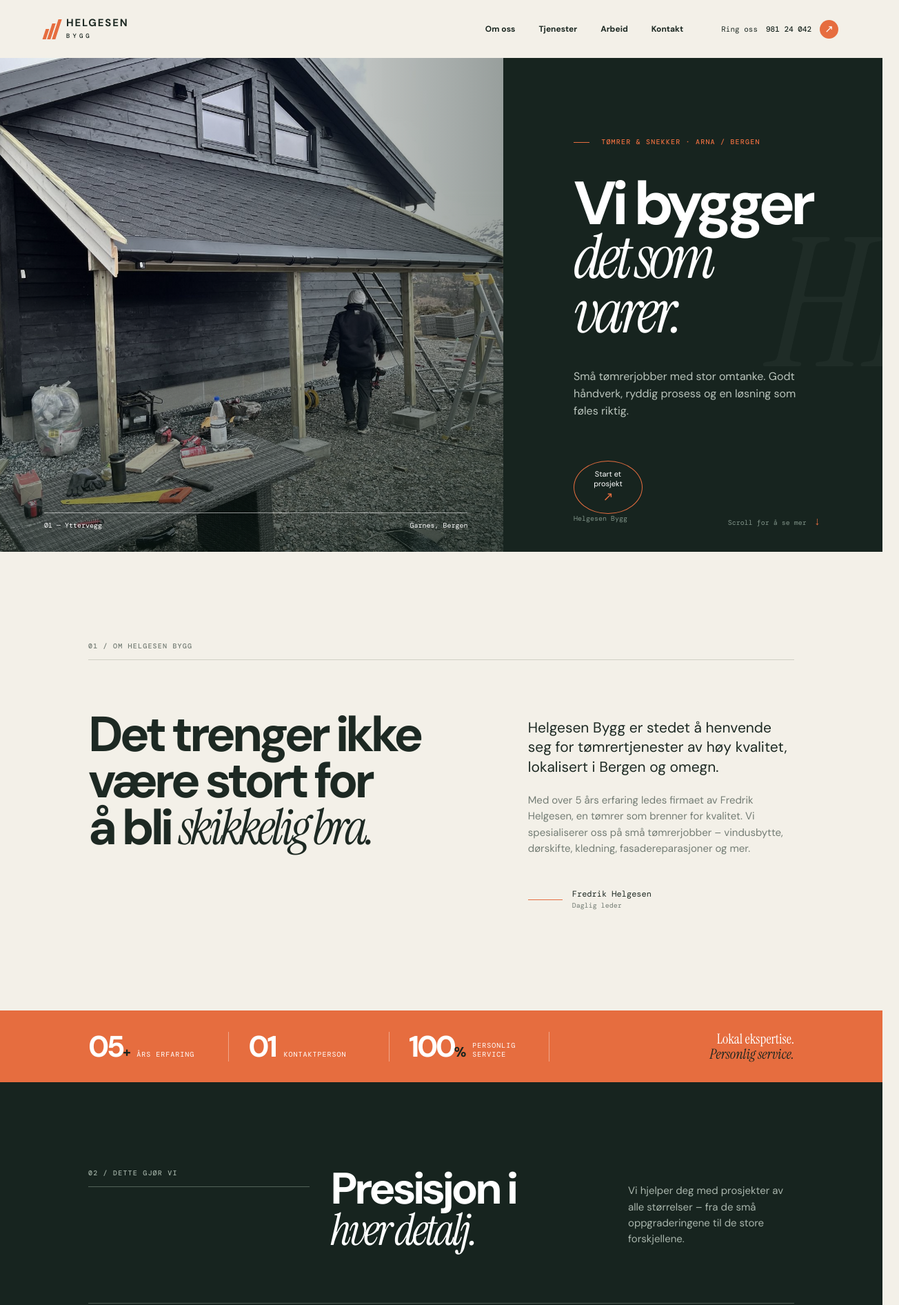
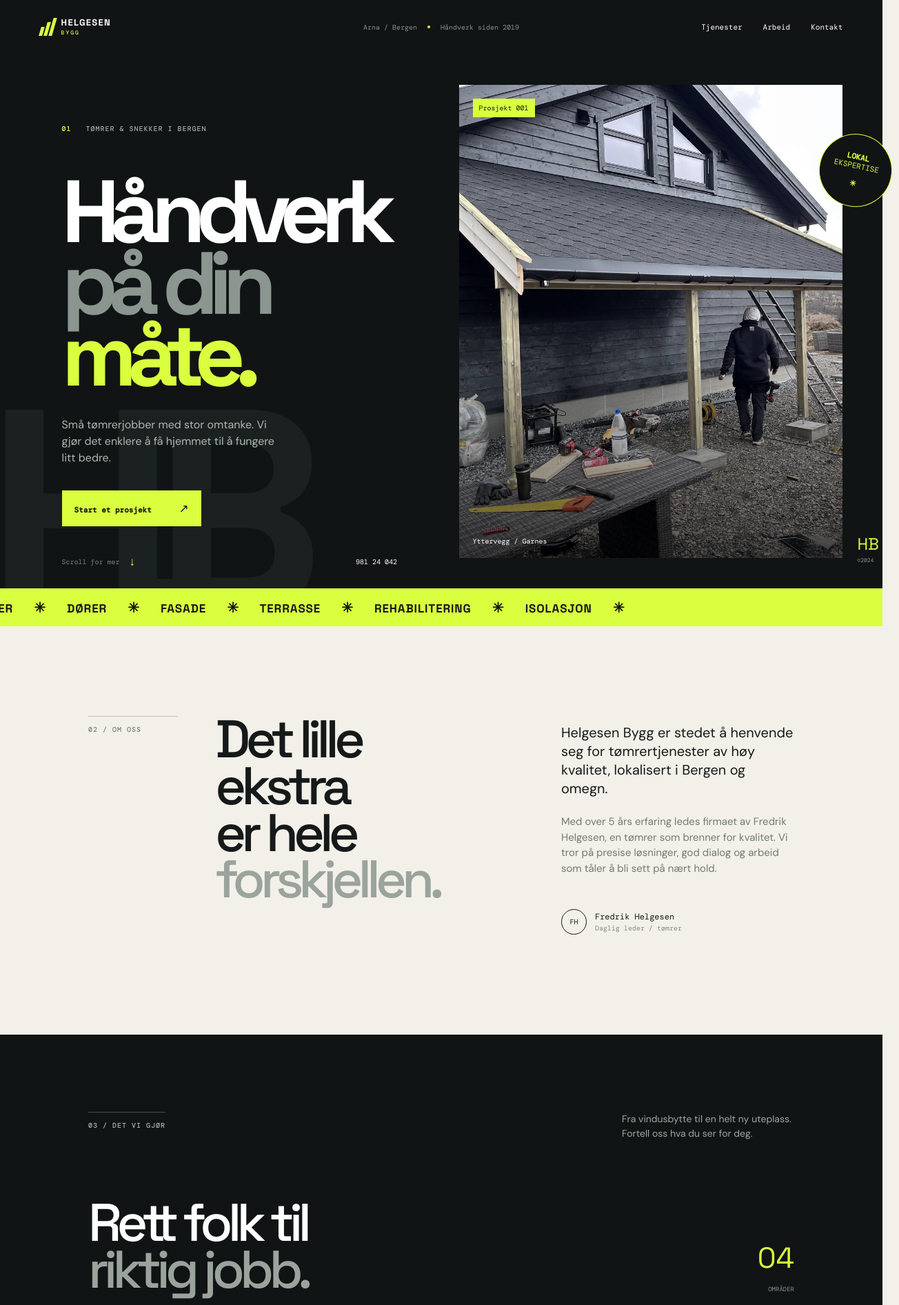
Before and after one commit to webproduksjon/helgesen-bygg.no, a plain HTML site: page index.html in a window 1280 px wide. Shown: the top 1892 px of the page at 69% size, 1304 px wide, since content can reach past the window. Drawn offline with nearby package versions, Linux system fonts and the light colour scheme.

Commit message:
Rebuild website from scratch with contemporary design

```diff
--- a/index.html
+++ b/index.html
@@ -4,47 +4,45 @@
   <meta charset="UTF-8" />
   <meta name="viewport" content="width=device-width, initial-scale=1.0" />
   <meta name="description" content="Helgesen Bygg – små tømrer- og snekkertjenester i Arna og resten av Bergen." />
-  <title>Helgesen Bygg — Tømrer i Bergen</title>
+  <title>Helgesen Bygg — Håndverk som passer deg</title>
   <link rel="preconnect" href="https://fonts.googleapis.com">
   <link rel="preconnect" href="https://fonts.gstatic.com" crossorigin>
-  <link href="https://fonts.googleapis.com/css2?family=DM+Mono:wght@400;500&family=DM+Sans:wght@400;500;700&family=Instrument+Serif:ital@0;1&display=swap" rel="stylesheet">
+  <link href="https://fonts.googleapis.com/css2?family=DM+Mono:wght@400;500&family=DM+Sans:wght@400;500;700&family=Space+Grotesk:wght@400;500;600;700&display=swap" rel="stylesheet">
   <link rel="stylesheet" href="styles.css" />
 </head>
 <body>
-<header class="topbar" id="top">
-  <a class="wordmark" href="#top"><span class="mark"><i></i><i></i><i></i></span><span><b>HELGESEN</b><small>BYGG</small></span></a>
-  <nav><a href="#om-oss">Om oss</a><a href="#tjenester">Tjenester</a><a href="#galleri">Arbeid</a><a href="#kontakt">Kontakt</a></nav>
-  <a class="call" href="tel:+4798124042">Ring oss <b>981 24 042</b><span>↗</span></a>
-  <button class="menu-toggle" aria-label="Meny" aria-expanded="false"><i></i><i></i></button>
+<header class="nav" id="top">
+  <a class="logo" href="#top"><span class="logo-icon"><i></i><i></i><i></i></span><span>HELGESEN<br><b>BYGG</b></span></a>
+  <div class="nav-center"><span>Arna / Bergen</span><span class="nav-dot"></span><span>Håndverk siden 2019</span></div>
+  <nav><a href="#tjenester">Tjenester</a><a href="#arbeid">Arbeid</a><a href="#kontakt">Kontakt</a></nav>
+  <button class="menu-toggle" aria-label="Åpne meny" aria-expanded="false"><span></span><span></span></button>
 </header>
-<div class="mobile-nav"><a href="#om-oss">Om oss</a><a href="#tjenester">Tjenester</a><a href="#galleri">Arbeid</a><a href="#kontakt">Kontakt</a></div>
+<div class="mobile-nav"><a href="#tjenester">Tjenester</a><a href="#arbeid">Arbeid</a><a href="#kontakt">Kontakt</a><a href="tel:+4798124042">Ring 981 24 042</a></div>
 <main>
-<section class="hero">
-  <div class="hero-photo"><img src="assets/C2443757-F5DE-4400-8BA2-06DD83628ED3.jpg" alt="Tømrerarbeid på en norsk bolig"/><div class="photo-shade"></div><div class="photo-meta"><span>01 — Yttervegg</span><span>Garnes, Bergen</span></div></div>
-  <div class="hero-panel">
-    <div class="hero-kicker"><span></span> Tømrer &amp; snekker · Arna / Bergen</div>
-    <h1>Vi bygger<br><em>det som varer.</em></h1>
-    <p>Små tømrerjobber med stor omtanke. Godt håndverk, ryddig prosess og en løsning som føles riktig.</p>
-    <a class="circle-arrow" href="#kontakt">Start et<br>prosjekt <b>↗</b></a>
-    <div class="hero-bottom"><span>Helgesen Bygg</span><span>Scroll for å se mer <b>↓</b></span></div>
-  </div>
-</section>
-<section class="statement" id="om-oss">
-  <div class="section-label">01 / Om Helgesen Bygg</div>
-  <div class="statement-grid"><h2>Det trenger ikke<br>være stort for<br>å bli <em>skikkelig bra.</em></h2><div class="statement-copy"><p class="lead">Helgesen Bygg er stedet å henvende seg for tømrertjenester av høy kvalitet, lokalisert i Bergen og omegn.</p><p>Med over 5 års erfaring ledes firmaet av Fredrik Helgesen, en tømrer som brenner for kvalitet. Vi spesialiserer oss på små tømrerjobber – vindusbytte, dørskifte, kledning, fasadereparasjoner og mer.</p><div class="signature"><span class="signature-line"></span><span>Fredrik Helgesen<br><small>Daglig leder</small></span></div></div></div>
-</section>
-<section class="numbers"><div><strong>05<span>+</span></strong><small>års erfaring</small></div><div><strong>01</strong><small>kontaktperson</small></div><div><strong>100<span>%</span></strong><small>personlig service</small></div><div class="numbers-note">Lokal ekspertise.<br><em>Personlig service.</em></div></section>
-<section class="services" id="tjenester">
-  <div class="services-head"><div class="section-label">02 / Dette gjør vi</div><h2>Presisjon i<br><em>hver detalj.</em></h2><p>Vi hjelper deg med prosjekter av alle størrelser – fra de små oppgraderingene til de store forskjellene.</p></div>
-  <div class="service-list"><article><span>01</span><div><h3>Vinduer &amp; dører</h3><p>Bytte, montering og tilpasning.</p></div><b>↗</b></article><article><span>02</span><div><h3>Fasade &amp; kledning</h3><p>Reparasjon og ny kledning.</p></div><b>↗</b></article><article><span>03</span><div><h3>Terrasse &amp; uterom</h3><p>Mer plass å leve på.</p></div><b>↗</b></article><article><span>04</span><div><h3>Rehabilitering</h3><p>Isolasjon, listverk og detaljer.</p></div><b>↗</b></article></div>
-</section>
-<section class="gallery" id="galleri">
-  <div class="gallery-heading"><div class="section-label">03 / Utvalgte arbeider</div><h2>Fra idé til<br><em>ferdig resultat.</em></h2><p>Et lite utvalg fra prosjekter vi har jobbet på i Bergen og omegn.</p></div>
-  <div class="gallery-grid"><figure class="feature"><img src="assets/68762839-893E-4F26-BF4B-3A85FF850B1E.jpg" alt="Ferdig yttervegg"/><figcaption><span>01</span><b>Yttervegg</b><small>Fra liten balkong til mer inneplass</small></figcaption></figure><figure><img src="assets/916BD9CE-AFCE-488D-AF24-0A222E8A5C26.jpg" alt="Innvendig trearbeid"/><figcaption><span>02</span><b>Innvendig arbeid</b><small>Detaljer som varer</small></figcaption></figure><figure><img src="assets/D73B9973-0688-4119-A689-F7E8612F0834.jpg" alt="Tømrerarbeid underveis"/><figcaption><span>03</span><b>Underveis</b><small>Fra idé til ferdig</small></figcaption></figure><figure class="wide"><img src="assets/DE89DC97-380D-488B-9042-ED59E008506A.jpg" alt="Ferdig oppholdsrom"/><figcaption><span>04</span><b>Oppgradering</b><small>Godt lys. Gode rom.</small></figcaption></figure></div>
-</section>
-<section class="contact" id="kontakt"><div class="contact-inner"><div class="contact-left"><div class="section-label">04 / Ta kontakt</div><h2>Har du en jobb<br>vi kan <em>hjelpe med?</em></h2><p>Fortell litt om prosjektet ditt, så tar vi en uforpliktende prat.</p><div class="contact-data"><a href="tel:+4798124042"><small>Telefon</small>981 24 042</a><a href="mailto:fredrik@helgesen-bygg.no"><small>E-post</small>fredrik@helgesen-bygg.no</a><div><small>Adresse</small>Tunesvegen 67<br>5264 Garnes</div></div></div><div class="contact-right"><div class="availability"><small>Åpningstider</small><span>Mandag — Fredag <b>16:00 — 20:00</b></span><span>Lørdag — Søndag <b>12:00 — 20:00</b></span></div><form onsubmit="return false"><label>Navn<input placeholder="Ditt navn" required></label><label>E-post<input type="email" placeholder="din@epost.no" required></label><label>Hva kan vi hjelpe deg med?<textarea rows="3" placeholder="Skriv kort om prosjektet..."></textarea></label><button type="submit">Send forespørsel <b>↗</b></button><small class="form-note">Vi svarer så snart vi kan.</small></form></div></div></section>
+  <section class="hero">
+    <div class="hero-left">
+      <div class="eyebrow"><span>01</span> Tømrer &amp; snekker i Bergen</div>
+      <h1>Håndverk<br><span>på din</span><br><strong>måte.</strong></h1>
+      <p class="hero-intro">Små tømrerjobber med stor omtanke. Vi gjør det enklere å få hjemmet til å fungere litt bedre.</p>
+      <a class="hero-button" href="#kontakt">Start et prosjekt <b>↗</b></a>
+      <div class="hero-foot"><span>Scroll for mer</span><span class="scroll-mark">↓</span><span class="hero-phone">981 24 042</span></div>
+    </div>
+    <div class="hero-right">
+      <div class="hero-image"><img src="assets/C2443757-F5DE-4400-8BA2-06DD83628ED3.jpg" alt="Helgesen Bygg på jobb ved en bolig"/><span class="image-tag">Prosjekt 001</span><span class="image-caption">Yttervegg / Garnes</span></div>
+      <div class="hero-sticker">LOKAL<br><span>EKSPERTISE</span><br>✳</div>
+      <div class="hero-index">HB<span>©2024</span></div>
+    </div>
+  </section>
+  <div class="marquee"><div>VINDUER <i>✳</i> DØRER <i>✳</i> FASADE <i>✳</i> TERRASSE <i>✳</i> REHABILITERING <i>✳</i> ISOLASJON <i>✳</i> </div></div>
+  <section class="about" id="om-oss">
+    <div class="side-label">02 / Om oss</div>
+    <div class="about-content"><h2>Det lille ekstra<br>er hele <em>forskjellen.</em></h2><div class="about-copy"><p class="big">Helgesen Bygg er stedet å henvende seg for tømrertjenester av høy kvalitet, lokalisert i Bergen og omegn.</p><p>Med over 5 års erfaring ledes firmaet av Fredrik Helgesen, en tømrer som brenner for kvalitet. Vi tror på presise løsninger, god dialog og arbeid som tåler å bli sett på nært hold.</p><div class="about-sign"><span>FH</span><div>Fredrik Helgesen<br><small>Daglig leder / tømrer</small></div></div></div></div>
+  </section>
+  <section class="services" id="tjenester"><div class="section-top"><div class="side-label light">03 / Det vi gjør</div><p>Fra vindusbytte til en helt ny uteplass. Fortell oss hva du ser for deg.</p></div><div class="service-heading"><h2>Rett folk til<br><em>riktig jobb.</em></h2><span class="service-count">04<br><small>områder</small></span></div><div class="service-cards"><article><span class="card-no">01</span><div class="card-icon">↗</div><h3>Vinduer<br>&amp; dører</h3><p>Bytte, montering og tilpasning som gjør boligen tettere og finere.</p></article><article><span class="card-no">02</span><div class="card-icon">↗</div><h3>Fasade<br>&amp; kledning</h3><p>Reparasjoner og ny kledning som tåler vestlandsværet.</p></article><article><span class="card-no">03</span><div class="card-icon">↗</div><h3>Terrasse<br>&amp; uterom</h3><p>Mer plass å leve på, bygget for mange gode dager.</p></article><article><span class="card-no">04</span><div class="card-icon">↗</div><h3>Rehab<br>&amp; detaljer</h3><p>Isolasjon, listverk og de små tingene som løfter helheten.</p></article></div></section>
+  <section class="work" id="arbeid"><div class="side-label">04 / Utvalgt arbeid</div><div class="work-heading"><h2>Gjort med<br><em>hendene.</em></h2><p>Et lite utvalg av prosjekter fra Arna, Garnes og resten av Bergen.</p></div><div class="work-grid"><figure class="work-main"><img src="assets/68762839-893E-4F26-BF4B-3A85FF850B1E.jpg" alt="Ferdig yttervegg"/><figcaption><b>Yttervegg</b><span>01 / 04</span></figcaption></figure><figure><img src="assets/916BD9CE-AFCE-488D-AF24-0A222E8A5C26.jpg" alt="Innvendig trearbeid"/><figcaption><b>Innvendig</b><span>02 / 04</span></figcaption></figure><figure><img src="assets/D73B9973-0688-4119-A689-F7E8612F0834.jpg" alt="Tømrerarbeid underveis"/><figcaption><b>Underveis</b><span>03 / 04</span></figcaption></figure><figure class="work-wide"><img src="assets/DE89DC97-380D-488B-9042-ED59E008506A.jpg" alt="Ferdig oppholdsrom"/><figcaption><b>Oppgradering</b><span>04 / 04</span></figcaption></figure></div></section>
+  <section class="contact" id="kontakt"><div class="contact-top"><div class="side-label">05 / Kontakt</div><span>Ingen prosjekt er for lite.</span></div><div class="contact-grid"><div><h2>Skal vi<br><em>snakke?</em></h2><p>Send oss noen ord om prosjektet ditt. Eller ring direkte – det er ofte enklest.</p><div class="contact-links"><a href="tel:+4798124042"><small>Telefon</small>981 24 042 <b>↗</b></a><a href="mailto:fredrik@helgesen-bygg.no"><small>E-post</small>fredrik@helgesen-bygg.no <b>↗</b></a></div></div><div class="contact-form"><div class="hours"><small>Åpningstider</small><span>Man–fre <b>16:00–20:00</b></span><span>Lør–søn <b>12:00–20:00</b></span></div><form onsubmit="return false"><label>Navn<input placeholder="Ditt navn" required></label><label>E-post<input type="email" placeholder="din@epost.no" required></label><label>Fortell litt om jobben<textarea rows="3" placeholder="Hva kan vi hjelpe deg med?"></textarea></label><button type="submit">Send forespørsel <b>↗</b></button><small class="form-note">Vi svarer så snart vi kan.</small></form></div></div><div class="address"><span>Tunesvegen 67 · 5264 Garnes</span><a href="https://www.google.com/maps/dir/Current+Location/Tunesvegen%2067%205264%20Garnes" target="_blank" rel="noreferrer">Finn veien ↗</a></div></section>
 </main>
-<footer><div class="footer-top"><a class="wordmark" href="#top"><span class="mark"><i></i><i></i><i></i></span><span><b>HELGESEN</b><small>BYGG</small></span></a><p>Tømrer- og snekkertjenester<br>i Arna og resten av Bergen.</p><a class="facebook" href="https://www.facebook.com/profile.php?id=61580369632279" target="_blank" rel="noreferrer">Facebook ↗</a></div><div class="footer-bottom"><span>© 2024 Helgesen Bygg</span><span>Garnes · Bergen · Vestland</span><a href="#top">Til toppen ↑</a></div></footer>
+<footer><a class="logo" href="#top"><span class="logo-icon"><i></i><i></i><i></i></span><span>HELGESEN<br><b>BYGG</b></span></a><span>Tømrer- og snekkertjenester<br>i Arna og resten av Bergen.</span><a href="https://www.facebook.com/profile.php?id=61580369632279" target="_blank" rel="noreferrer">Facebook ↗</a><small>© 2024 Helgesen Bygg · Garnes / Bergen / Vestland</small></footer>
 <script src="script.js"></script>
 </body>
 </html>
```
Also changed, not shown: styles.css.
